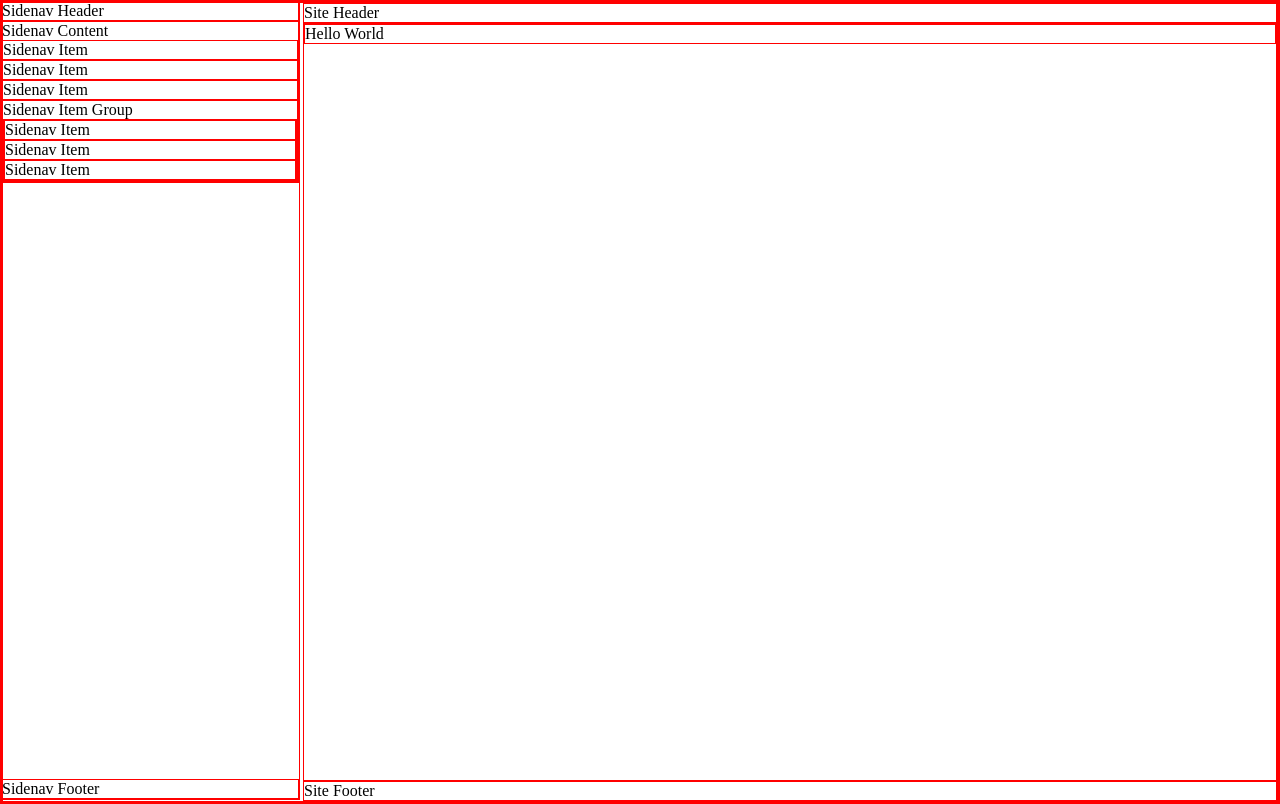
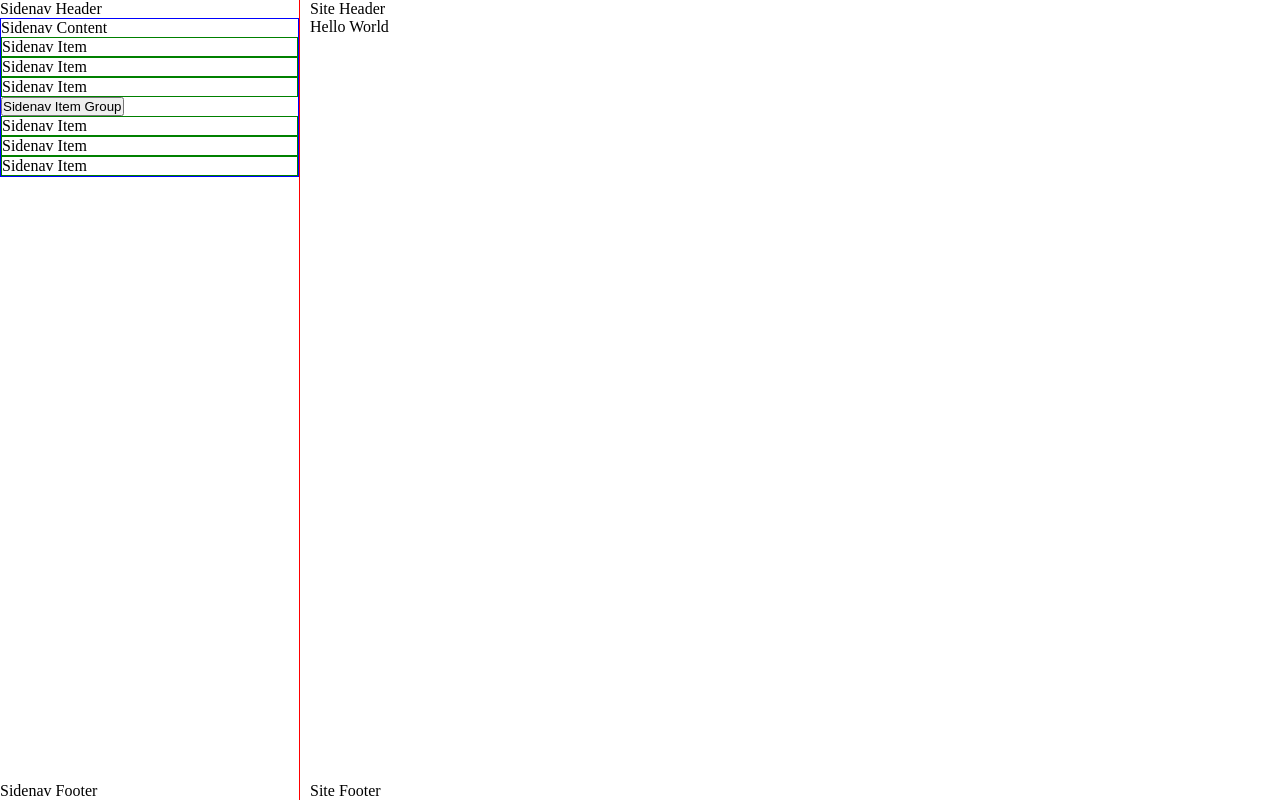
Before and after one commit to MGSimard/vertexui, a React (Vite) app: page / in a window 1280 px wide. Built offline with nearby package versions, Linux system fonts and the light colour scheme.

Commit message:
We'll do something like this?

```diff
--- a/src/_components/Sidenav/Sidenav.css
+++ b/src/_components/Sidenav/Sidenav.css
@@ -6,6 +6,15 @@
   flex-direction: column;
   width: var(--sideNavWidth);
   height: 100dvh;
+  border-right: 1px solid red;
+  overflow: hidden;
+}
+#sidenav-content {
+  border: 1px solid blue;
+  overflow: hidden auto;
+}
+.sidenav-item {
+  border: 1px solid green;
 }
 #sidenav-footer {
   margin-top: auto;
--- a/src/_components/Sidenav/Sidenav.tsx
+++ b/src/_components/Sidenav/Sidenav.tsx
@@ -16,7 +16,7 @@ function SidenavHeader() {
 
 function SidenavContent() {
   return (
-    <ul>
+    <ul id="sidenav-content">
       Sidenav Content
       <SidenavItem />
       <SidenavItem />
@@ -26,12 +26,12 @@ function SidenavContent() {
   );
 }
 function SidenavItem() {
-  return <li>Sidenav Item</li>;
+  return <li className="sidenav-item">Sidenav Item</li>;
 }
 function SidenavItemGroup() {
   return (
     <li>
-      Sidenav Item Group
+      <button type="button">Sidenav Item Group</button>
       <ul>
         <SidenavItem />
         <SidenavItem />
--- a/src/_styles/globals.css
+++ b/src/_styles/globals.css
@@ -2,10 +2,11 @@
   margin: 0;
   padding: 0;
   box-sizing: border-box;
-  border: 1px solid red;
 }
 :root {
   --siteMaxWidth: "";
+  --sitePadding: 1rem;
+
   --sideNavWidth: 30rem;
 }
 :root[data-theme="light"] {
@@ -28,7 +29,8 @@ body {
   display: flex;
   flex-direction: column;
   min-height: 100dvh;
-  padding-left: var(--sideNavWidth);
+  padding-right: var(--sitePadding);
+  padding-left: calc(var(--sideNavWidth) + var(--sitePadding));
 }
 header,
 footer {
```
